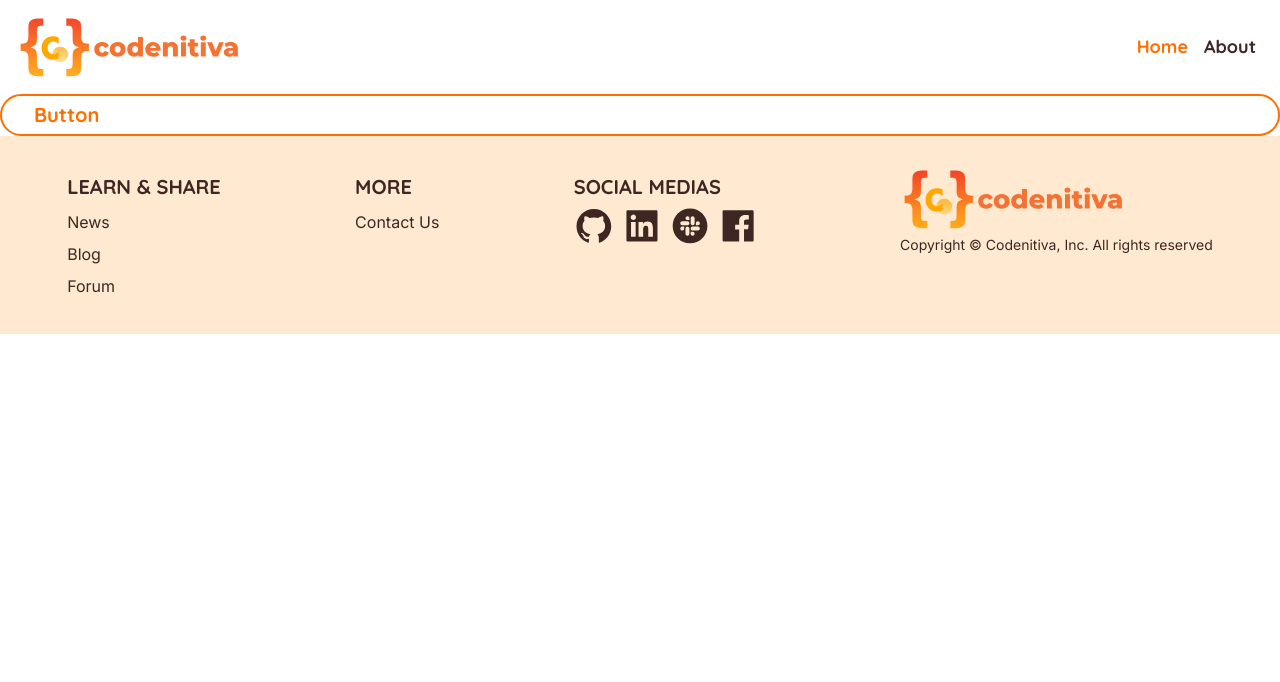
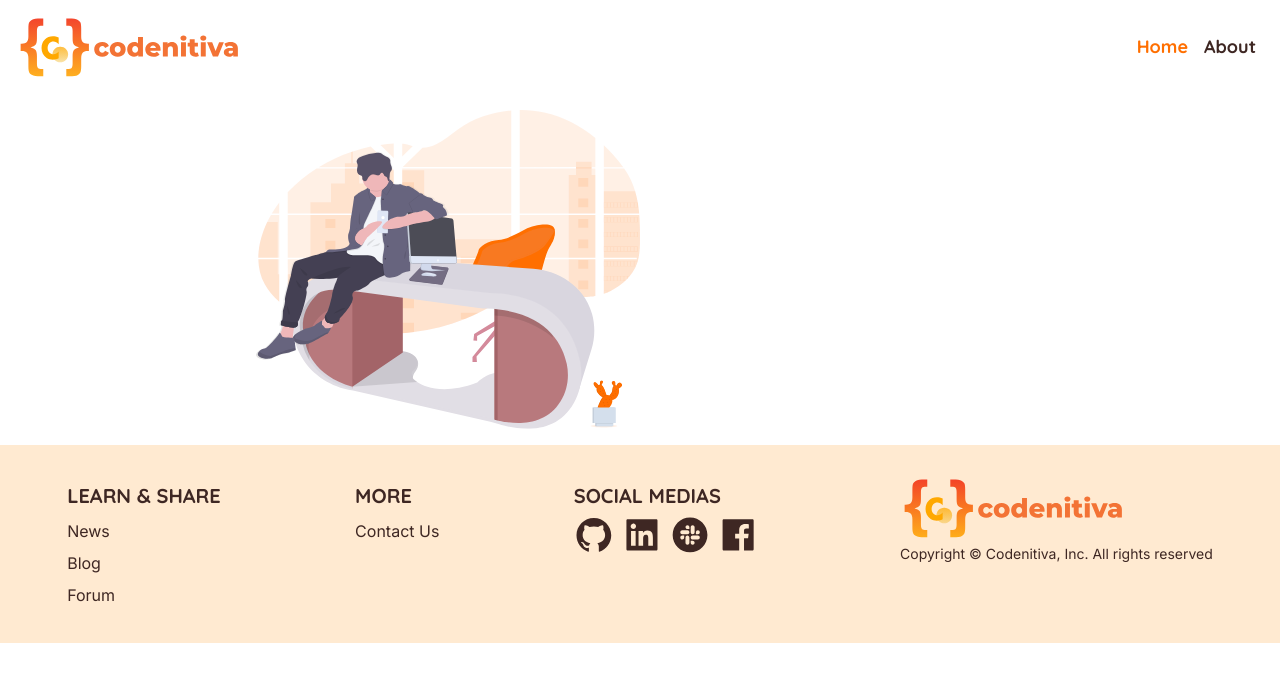
Before and after one commit to codenitiva/codenitiva-website, a React (Create React App) app: page / in a window 1280 px wide. Shown: the top 682 px of the page. Built offline with nearby package versions, Linux system fonts and the light colour scheme.

Commit message:
Create home page

```diff
--- a/src/App.tsx
+++ b/src/App.tsx
@@ -1,6 +1,7 @@
 import React from 'react';
 import Footer from "./components/Footer/Footer";
 import NavBar from './components/NavBar/NavBar';
+import Home from './pages/Home/Home';
 
 import { BrowserRouter, Route, Switch } from 'react-router-dom';
 
@@ -12,9 +13,8 @@ function App() {
       <NavBar />
       <BrowserRouter>
         <Switch>
-          <a href="/" className="btn secondary">Button</a>
           {/* TODO: Bind components to each route */}
-          <Route path="/" />
+          <Route path="/" component={Home} />
           <Route path="/about" />
         </Switch>
       </BrowserRouter>
--- /dev/null
+++ b/src/pages/Home/Home.tsx
@@ -0,0 +1,19 @@
+import React from 'react';
+
+const Home: React.FC = () => {
+  return (
+    <div className="flex flex-col w-full items-center p-4">
+      <div className="flex flex-col w-full lg:max-w-3xl">
+        <div className="flex flex-col lg:flex-row items-center">
+          <img
+            alt="welcome"
+            className="w-full lg:w-1/2"
+            src={require('../../assets/vector/welcome.svg')}
+          />
+        </div>
+      </div>
+    </div>
+  );
+};
+
+export default Home;
```
Also changed, not shown: src/assets/vector/welcome.svg (added).
